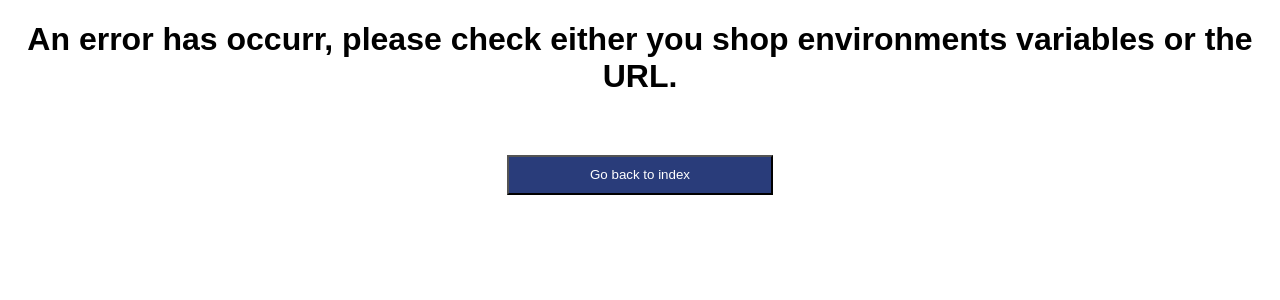
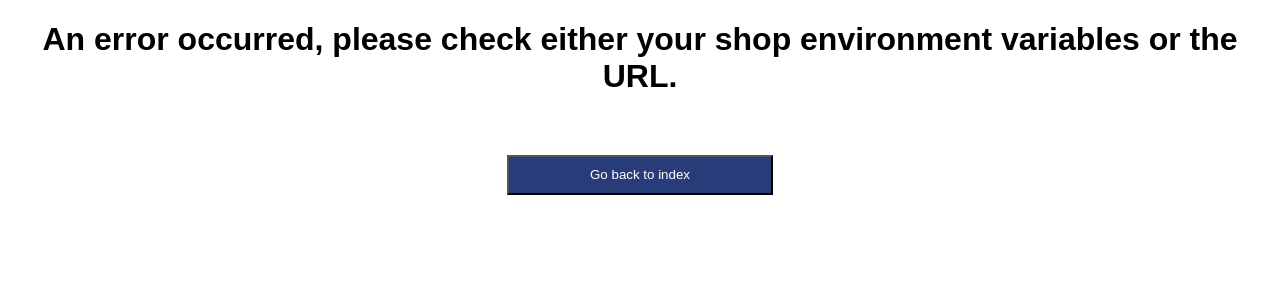
Before and after one commit to lyra/flask-embedded-form-examples, a Flask app: template templates/error.html in a window 1280 px wide. Shown: the top 300 px of the page. Run offline with Flask 2, Linux system fonts and the light colour scheme; the template is opened without the code that fills it, so the values that code supplies are empty.

Commit message:
Fix minor writing error.

```diff
--- a/templates/error.html
+++ b/templates/error.html
@@ -12,7 +12,7 @@
 
 <body>
   <div class="error">
-    <h1>An error has occurr, please check either you shop environments variables or the URL.</h1>
+    <h1>An error occurred, please check either your shop environment variables or the URL.</h1>
     <br>
     <a href="/"><button class="go-back_button">Go back to index</button></a>
   </div>
```
